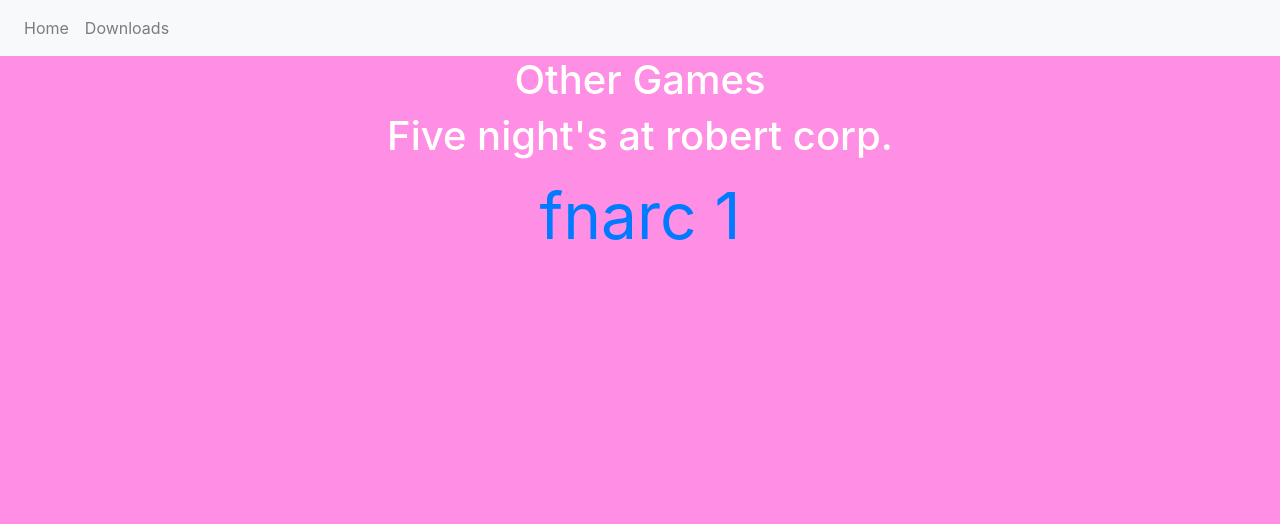
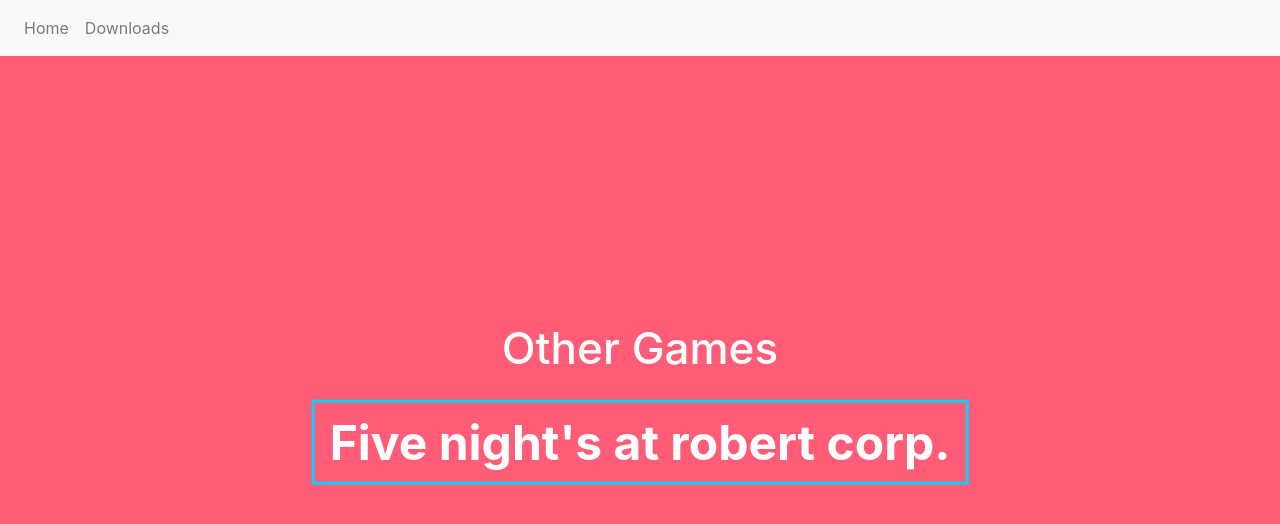
Before and after one commit to Jonas69420/FlaskAppPython, a Flask app: page /downloads in a window 1280 px wide. Shown: the top 524 px of the page. Run offline with Flask 2, Linux system fonts and the light colour scheme; some libraries are stand-ins or nearby versions.

Commit message:
added visuals

```diff
--- a/clicker.json
+++ b/clicker.json
@@ -1,7 +1,7 @@
 {
   "clicker": [
     {
-      "clicks": 7320
+      "clicks": 7558
     }
   ]
 }
--- /dev/null
+++ b/website/static/main.css
@@ -0,0 +1,37 @@
+body{
+    background-color: #FF5C77;
+}
+
+.button{
+    /*background button*/
+    text-decoration: none;
+    /*background-color: rgba(10, 210, 255, 1);*/
+
+    padding: 10px;
+    padding-left: 15px;
+    padding-right: 15px;
+    white-space: nowrap;
+
+    border: solid 3px;
+    border-color: rgb(10, 210, 255);
+
+    /*use button*/
+    font-weight: bold;
+    color: #ffffff;
+
+    transition: all 0.25s ease;
+  }
+
+.button:hover{
+    /*box-shadow: 0px 0px 105px rgba(10, 210, 255, 0.5);*/
+  background-color: rgb(10, 210, 255);
+  color: #ffffff;
+}
+
+
+.center{
+  position: absolute;
+  top: 50%;
+  left: 50%;
+  transform: translate(-50%, -50%);
+}
--- a/website/templates/base.html
+++ b/website/templates/base.html
@@ -16,11 +16,7 @@
         crossorigin="anonymous"
         />
 
-        <style>
-          body{
-            background-color: #ff8fe5;
-          }
-        </style>
+        <link rel="stylesheet" type="text/css" href="{{url_for('static', filename='main.css')}}">
 
         <title>{% block title %}Base{% endblock %}</title>
     </head>
--- a/website/templates/downloads.html
+++ b/website/templates/downloads.html
@@ -2,18 +2,18 @@
 
 
 {% block content %}
-<div style="color:#fff;" class="container" align="center">
-  <div align="left">
-     <h1 align="center">
-      Other Games
-    </h1>
-    <h1 align="center">
-      Five night's at robert corp.
-    </h1>
+<div style="color:#fff;" id="class" align="center">
+    <div class="center">
+      <h1 align="center" style="font-size: 44px;">
+        Other Games
+      </h1>
+      <br>
 
-    <div align="center" style="font-size: 64px;">
-      <a href="https://www.dropbox.com/sh/0gjlfwij54s8a3e/AAA6Q2f4bkoXrimylOdSAm57a?dl=1">fnarc 1</a>
+      <a class="button" href="https://www.dropbox.com/sh/0gjlfwij54s8a3e/AAA6Q2f4bkoXrimylOdSAm57a?dl=1", style="font-size: 48px;">
+        Five night's at robert corp.
+      </a>
     </div>
   </div>
 </div>
+
 {% endblock %}
```
Also changed, not shown: website/templates/home.html (+8 -7 lines), website/static/Downloads/Untitled.png (deleted).
